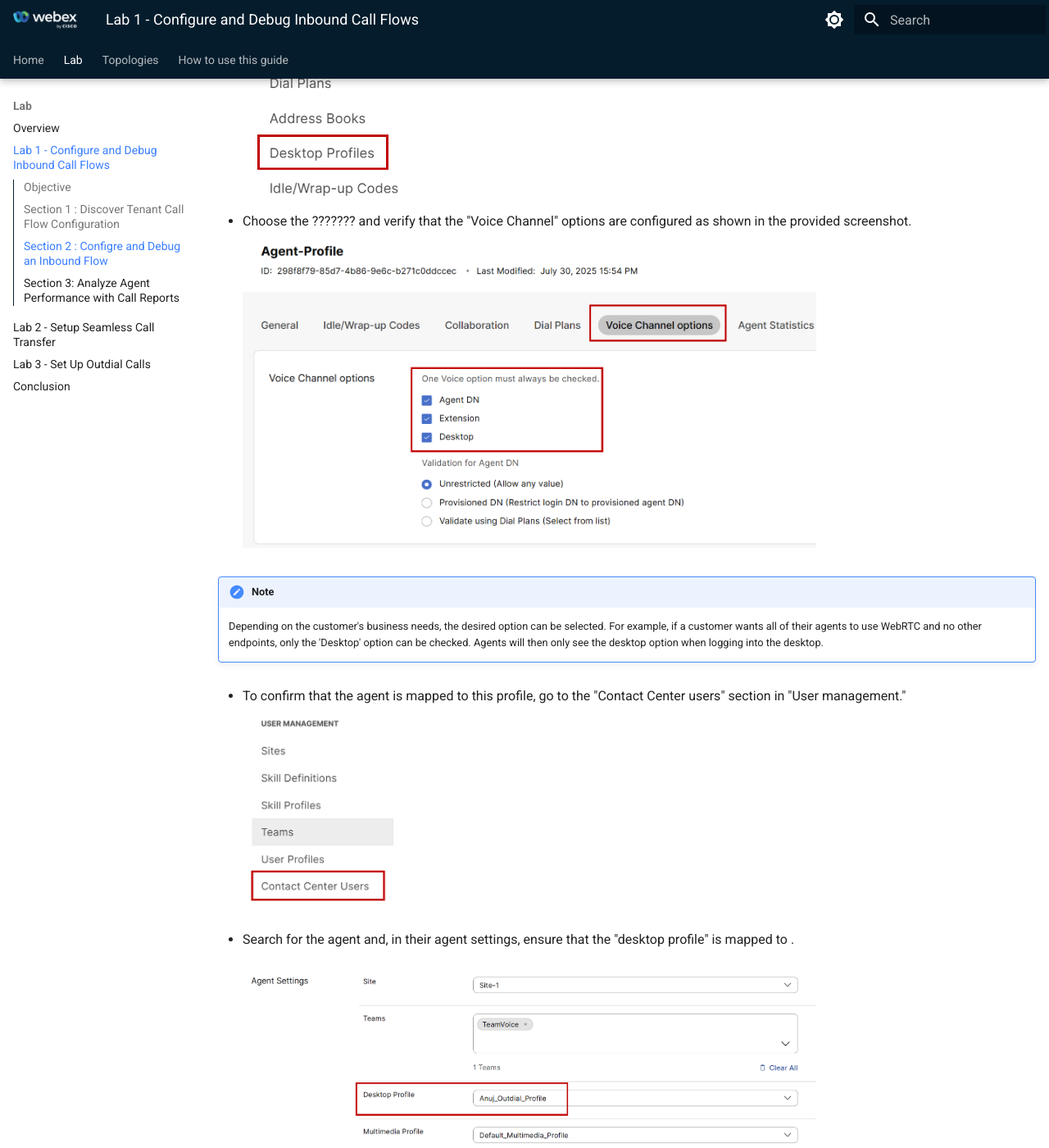
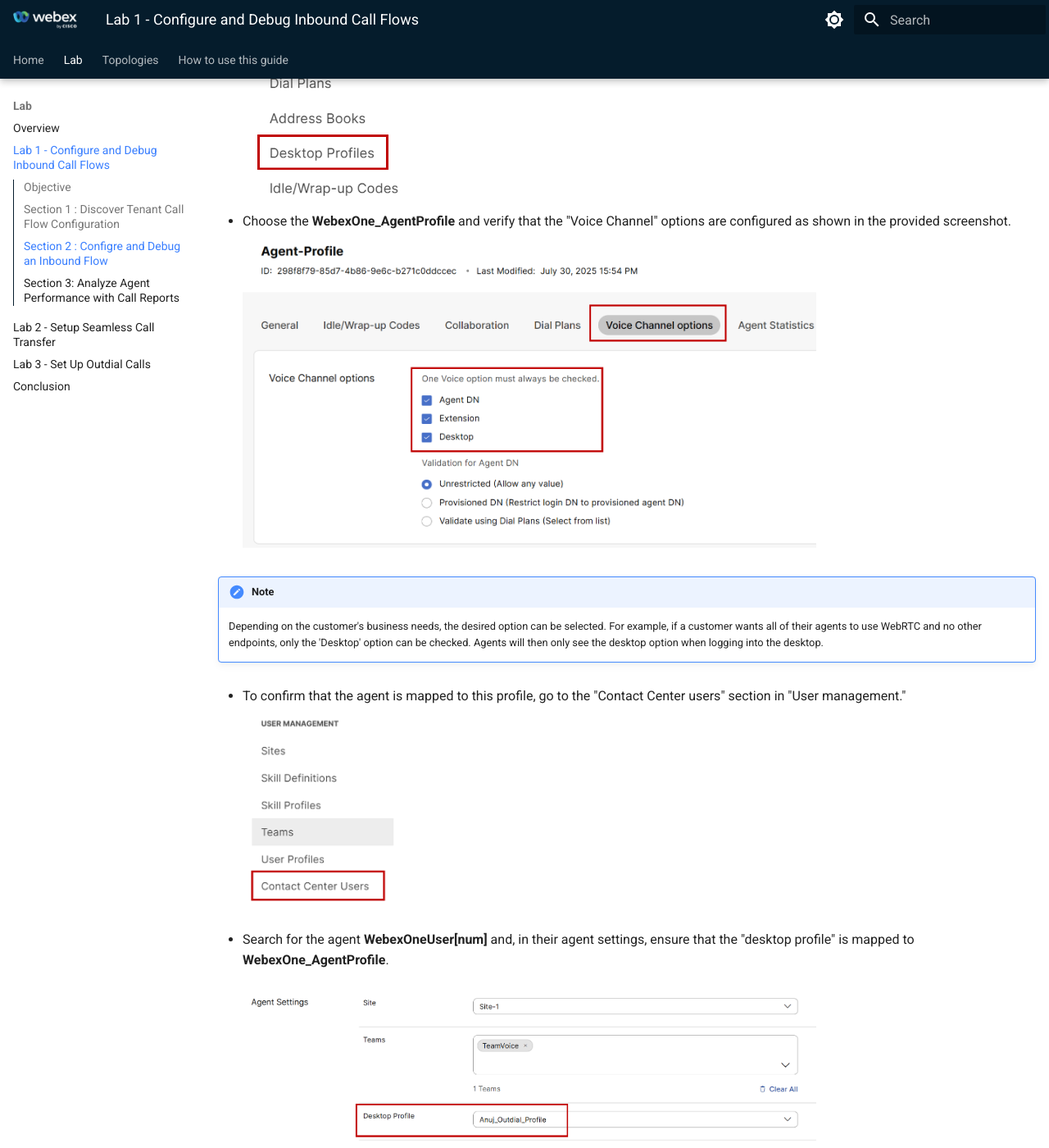
Before and after one commit to WebexCC-SA/LAB-2310, an MkDocs documentation site: the page built from docs/Excercise1.md, in a window 1280 px wide and 1400 px high, scrolled down 5575 px. Shown: the whole window at 82% size. Built offline with MkDocs 1.6.1 and Material for MkDocs 9.7.7, drawn with Linux system fonts in a browser that asks for light colours; some of the changed text lies outside the part shown.

Commit message:
version15

```diff
--- a/docs/Excercise1.md
+++ b/docs/Excercise1.md
@@ -87,7 +87,7 @@
 
       ![Nav](./assets/2310_Excercise1_2_4.png){ width="200" }
 
-- Choose the ??????? and verify that the "Voice Channel" options are configured as shown in the provided screenshot.
+- Choose the **WebexOne_AgentProfile** and verify that the "Voice Channel" options are configured as shown in the provided screenshot.
 
       ![Nav](./assets/2310_Excercise1_2_5.png){ width="700" }
 
@@ -98,7 +98,7 @@
 
       ![Nav](./assets/2310_Excercise1_2_6.png){ width="200" }
 
-- Search for the agent <?????????> and, in their agent settings, ensure that the "desktop profile" is mapped to <?????????>.
+- Search for the agent **WebexOneUser[num]** and, in their agent settings, ensure that the "desktop profile" is mapped to **WebexOne_AgentProfile**.
 
       ![Nav](./assets/2310_Excercise1_2_7.png){ width="700" }
 
@@ -117,7 +117,7 @@
 
       - Service Level Threshold: **30 seconds**
       - Timezone: **America/New York**
-      - Routing flow: **Select ???????**
+      - Routing flow: **Select Webexone_Flow_[num]**
       - Music on hold: **defaultmusic_on_hold**
       - Version label: **Latest**
 
@@ -136,7 +136,7 @@
 
 - With this logic, let's check the queue and make the necessary configuration. <br>
 
-- In the Contact Center navigation pane, under Customer Experience, select Queues. Search for the queue **??????**.
+- In the Contact Center navigation pane, under Customer Experience, select Queues. Search for the queue **WebexOne_Queue_[num]**.
 
       ![Nav](./assets/2310_Excercise1_2_12.png){ width="200" }
 
@@ -146,7 +146,7 @@
 
       ![Nav](./assets/2310_Excercise1_2_13.png){ width="800" }
 
-- For, Call Distribution: Create the group and in group 1, click on the action and ensure the team **team** is added.
+- For, Call Distribution: In group 1, click on the action and ensure the team **WebexOne_Team_[num]** is added.
 
       ![Nav](./assets/2310_Excercise1_2_14.png){ width="600" }
 
@@ -166,7 +166,7 @@
       - Username: **Contact the lab proctor if information is unavailable.**
       - Password: **Contact the lab proctor if information is unavailable.** <br>
 
-- Please select **Desktop** as the telephony option, set the Team as **?????** , and log in. <br>
+- Please select **Desktop** as the telephony option, set the Team as **WebexOne_Team_[num]** , and log in. <br>
 
 - Place a call from your cell phone to the Dialed Number **?????** and option 0 to reach the logged-in agent. <br>
 
@@ -174,7 +174,7 @@
 
 - Let's troubleshoot to see why the call is not reaching the agent. The best way will be to look at the flow to see what is happening with the call. <br>
 
-- In the customer experience section, select "Flows" and search for the flow you have mapped to the entry point, "**??**"
+- In the customer experience section, select "Flows" and search for the flow you have mapped to the entry point, **WebexOne_Flow_[num]**
 
       ![Nav](./assets/2310_Excercise1_2_17.png){ width="200" }
 
@@ -196,7 +196,7 @@
 
       ![Nav](./assets/2310_Excercise1_2_21.png){ width="700" }
 
-- Select the "Queue contact" node, and from the drop-down menu, select the queue that has your team and the agent.
+- Select the "Queue contact" node, and from the drop-down menu, select the queue that has your team and the agent i.e **WebexOne_Queue_[num]**
 
       ![Nav](./assets/2310_Excercise1_2_22.png){ width="700" }
 
@@ -235,9 +235,9 @@
 
       ![Nav](./assets/2310_Excercise1_3_3.png){ width="500" }
 
-- Click on "Visualization" and select the folder with your user details, **???????**.
+- Click on "Visualization" and select the folder with your user details, **WebexOne_Report_User[num]**.
 
-      ![Nav](./assets/2310_Excercise1_3_4.png){ width="200" }
+      ![Nav](./assets/2310_Excercise1_3_4.png){ width="500" }
 
 - There are two reports in the folder which are copy of the stock report:
       - "**Agent Trace Report**" and
```
